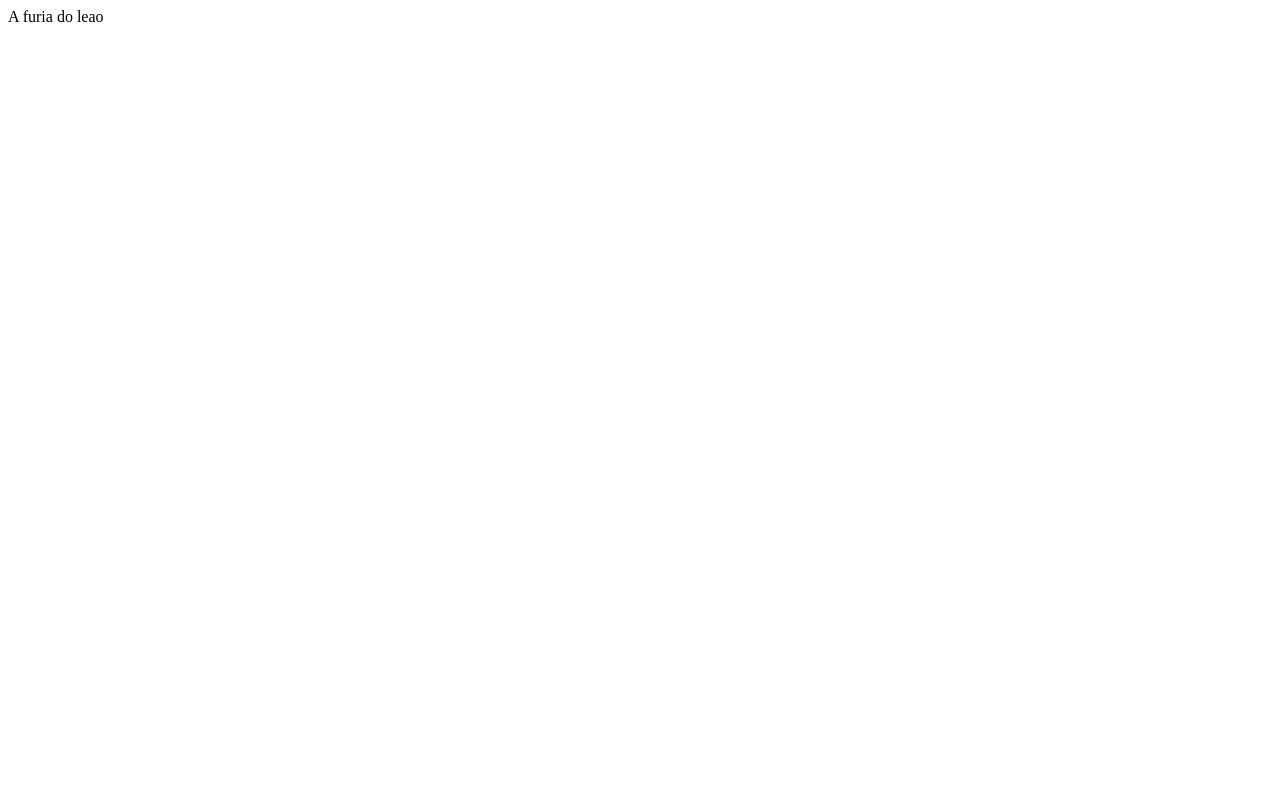
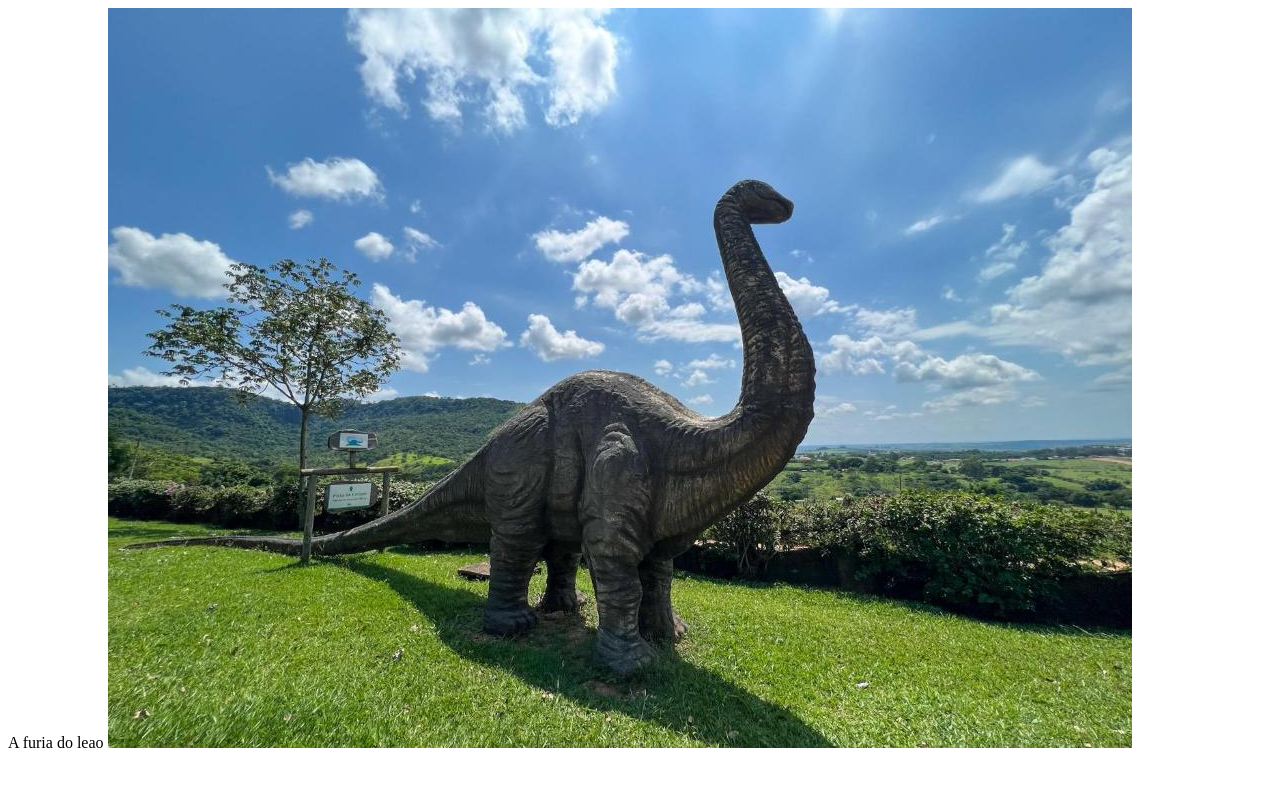
Before and after one commit to Matheusazuk/Furiadole-o, a plain HTML site: page index.html in a window 1280 px wide. Drawn offline with Linux system fonts and the light colour scheme.

Commit message:
furiadoleao

```diff
--- a/index.html
+++ b/index.html
@@ -1 +1,2 @@
 A furia do leao
+<img src="dinossauro.jpg" />
```
Also changed, not shown: dinossauro.jpg (added).
